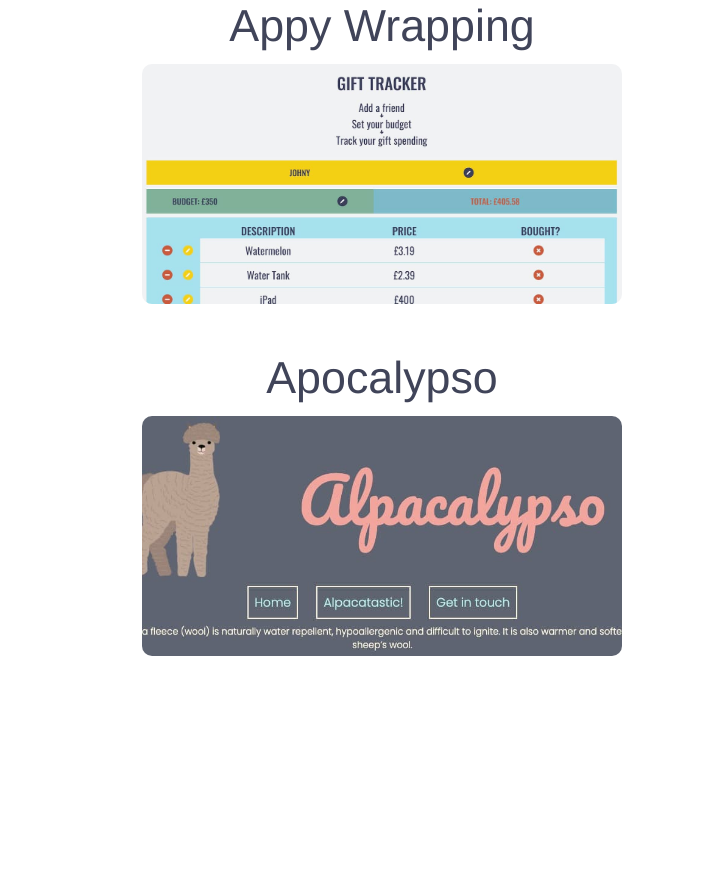
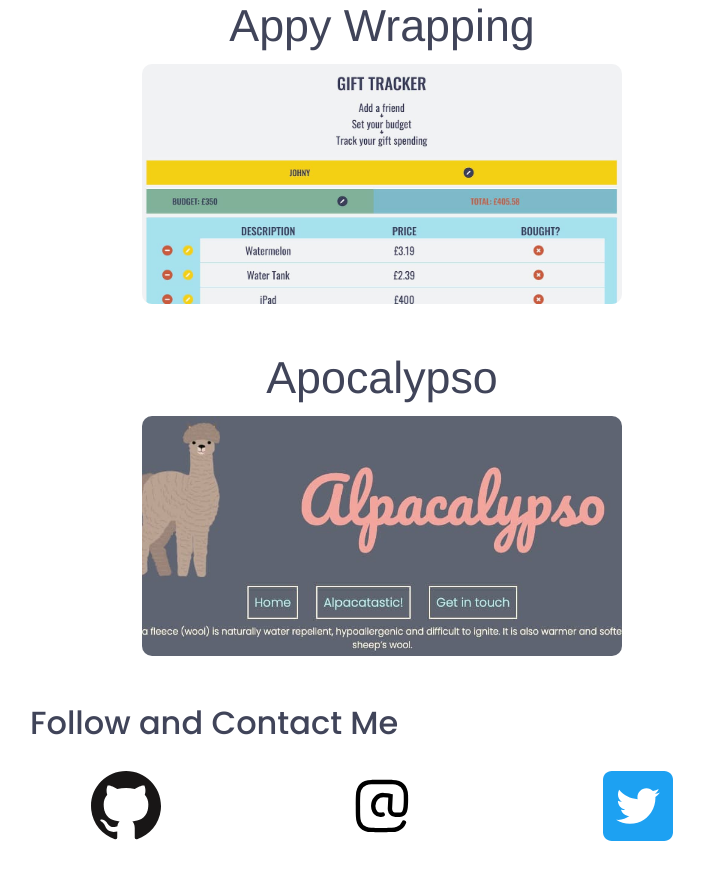
Before and after one commit to merryface/portfolio, a website: page index.html in a window 1280 px wide. Shown: the part 2238-3118 px from the top of the page, without its empty margins (258-962 px from the left). Before the commit the page ends 2945 px from the top, so only its background shows below. Drawn offline with nearby package versions, Linux system fonts and the light colour scheme.

Commit message:
added social media and email icons and styled them

```diff
--- a/index.html
+++ b/index.html
@@ -96,6 +96,7 @@
 
     </section>
 
+    <!-- PROJECTS -->
     <section class="projects_container">
         <h2 class="projects_title">My Work</h2>
         <!-- Teemz, Appy Wrapping, Apocalypso -->
@@ -116,6 +117,21 @@
         </div>
 
     </section>
+
+
+    <!-- CONTACT AND SOCIAL -->
+    <section class="contact_container">
+
+        <h2 class="contact_title">Follow and Contact Me</h2>
+
+        <div class="icon_container">
+            <a href="" target="_blank"><img class="icon"  src="assets/gitHub.svg" alt="github icon from https://dryicons.com/icon/circle-github-icon-8308"></a>
+            <a href="" target="_blank"><img class="icon"  src="assets/email.svg" alt="email icon"></a>
+            <a href="" target="_blank"><img class="icon"  src="assets/twitter.svg" alt="twitter icon"></a>
+        </div>
+
+
+    </section>
     </body>
 
 </html>
--- a/scss/imagery.scss
+++ b/scss/imagery.scss
@@ -8,3 +8,26 @@
     width: 100%;
 
 }
+
+// ============
+// Contact/social media
+.contact_container {
+    width: 60%;
+    margin: auto;
+
+    .icon {
+        width: 70px;
+    }
+}
+
+.icon_container {
+    display: flex;
+    justify-content: space-around;
+    flex-direction: row;
+    margin-bottom: 5rem;
+}
+
+.contact_title {
+    font-size: 2rem;
+    margin: 2rem;
+}
```
Also changed, not shown: assets/email.svg (added), assets/gitHub.svg (added), assets/twitter.svg (added), css/main.css, css/main.min.css.
